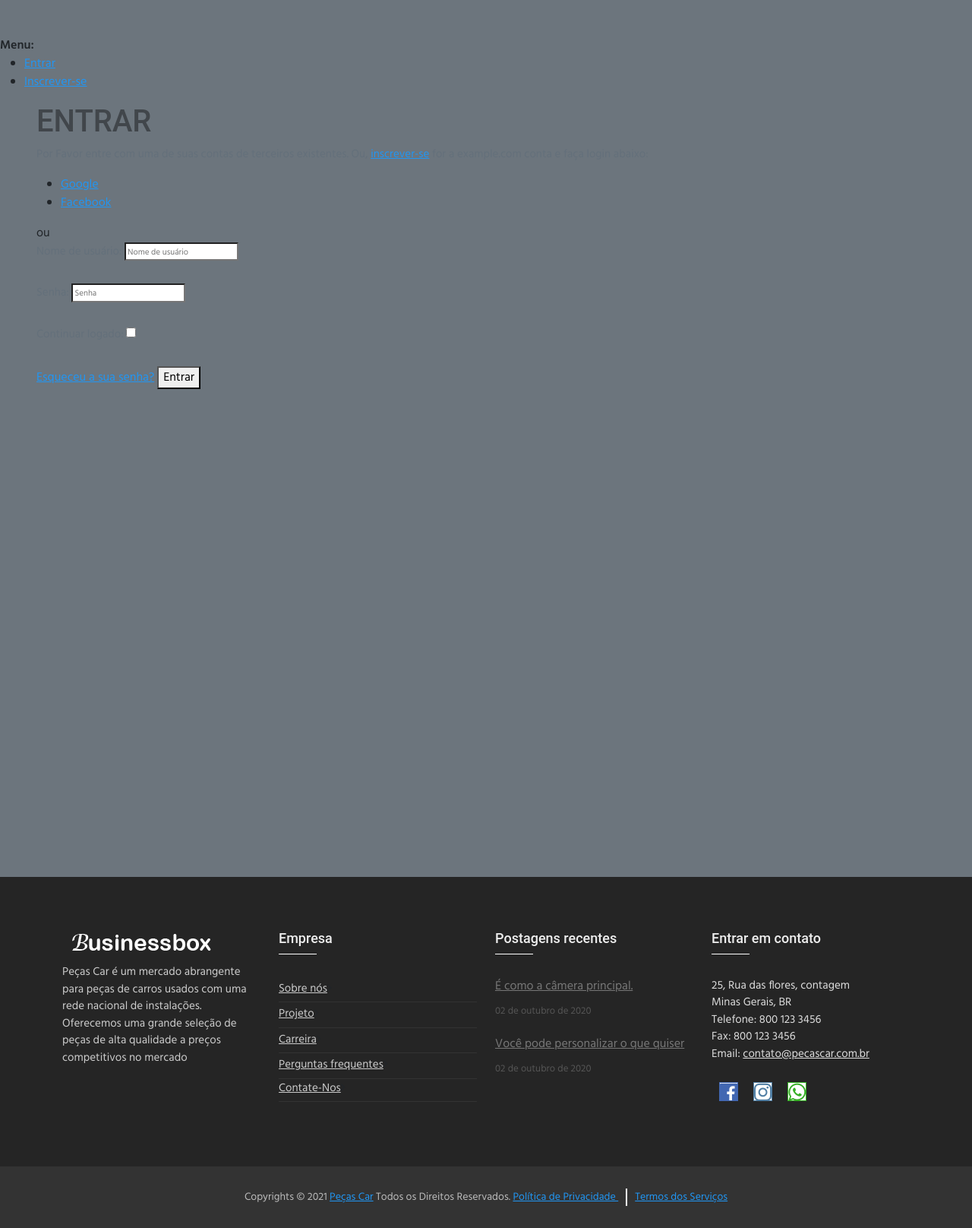
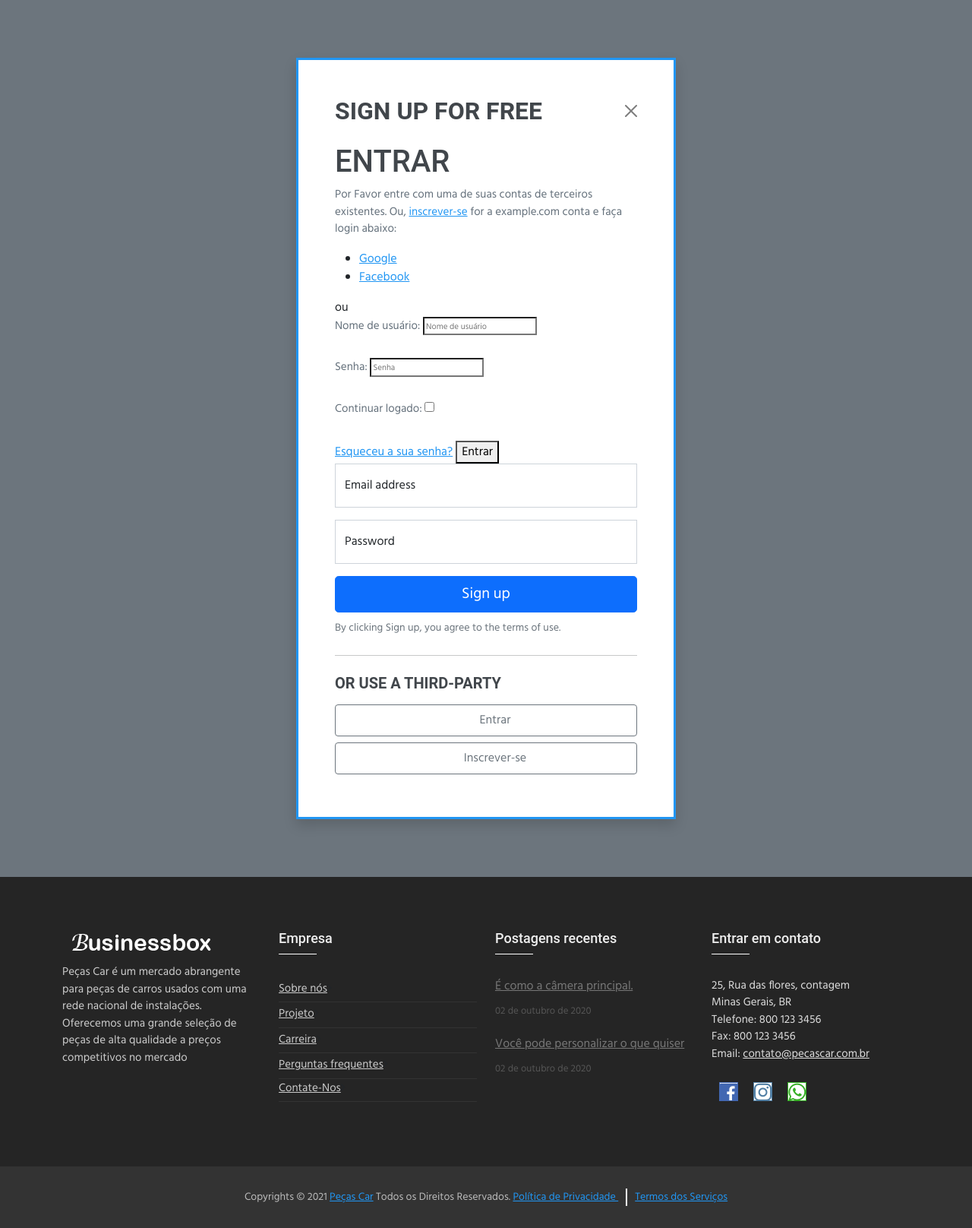
Before and after one commit to alfabar/pecas.vendas, a Django app: page /contas/entrar in a window 1280 px wide. Shown: the part 108-1724 px from the top of the page at 76% size. Run offline with Django 3.2, Linux system fonts and the light colour scheme; data that the repository does not hold is empty; parts of the project's set-up code (start-up, migrations or seed data) failed here and were passed over; some libraries are stand-ins or nearby versions.

Commit message:
atualizado

```diff
--- a/main/templates/account/base.html
+++ b/main/templates/account/base.html
@@ -1,12 +1,15 @@
 {% extends 'base.html' %} {% load static %} {% block content %}
-<div class="modal modal-signin position-static d-block bg-secondary py-5" tabindex="-1" role="dialog" id="modalSignin"> {% block body %} {% if messages %}
+
+
+
+<div class="b-example-divider"></div>
+
+<div class="modal modal-signin position-static d-block bg-secondary py-5" tabindex="-1" role="dialog" id="modalSignin">
     <div class="modal-dialog" role="document">
         <div class="modal-content rounded-5 shadow">
             <div class="modal-header p-5 pb-4 border-bottom-0">
-                <h2 class="fw-bold mb-0">Sign up for free</h2>
-                <button type="button" class="btn-close" data-bs-dismiss="modal" aria-label="Close"></button>
-            </div>
-            <div>
+                {% block body %} {% if messages %}
+
                 <strong>Messages:</strong>
                 <ul>
                     {% for message in messages %}
@@ -15,23 +18,54 @@
                 </ul>
             </div>
             {% endif %}
+            <!-- <h5 class="modal-title">Modal title</h5> -->
+            <h2 class="fw-bold mb-0">Sign up for free</h2>
+            <button type="button" class="btn-close" data-bs-dismiss="modal" aria-label="Close"></button>
+        </div>
 
-            <div>
-                <strong>Menu:</strong>
-                <ul>
-                    {% if user.is_authenticated %}
-                    <li><a href="{% url 'account_email' %}">Mude o e-mail</a></li>
-                    <li><a href="{% url 'account_logout' %}">Sair</a></li>
-                    {% else %}
-                    <li><a href="{% url 'account_login' %}">Entrar</a></li>
-                    <li><a href="{% url 'account_signup' %}">Inscrever-se</a></li>
-                    {% endif %}
-                </ul>
-            </div>
-            <div class="modal-body p-5 pt-0">
-                {% block conteudo %} {% endblock %} {% endblock %} {% block extra_body %} {% endblock %}
-            </div>
+        <div class="modal-body p-5 pt-0">
+            {% block conteudo %} {% endblock %} {% endblock %} {% block extra_body %} {% endblock %}
+            <form class="">
+                <div class="form-floating mb-3">
+                    <input type="email" class="form-control rounded-4" id="floatingInput" placeholder="name@example.com">
+                    <label for="floatingInput">Email address</label>
+                </div>
+                <div class="form-floating mb-3">
+                    <input type="password" class="form-control rounded-4" id="floatingPassword" placeholder="Password">
+                    <label for="floatingPassword">Password</label>
+                </div>
+                <button class="w-100 mb-2 btn btn-lg rounded-4 btn-primary" type="submit">Sign up</button>
+                <small class="text-muted">By clicking Sign up, you agree to the terms of use.</small>
+                <hr class="my-4">
+                <h2 class="fs-5 fw-bold mb-3">Or use a third-party</h2>
+
+                {% if user.is_authenticated %}
+
+                <a class="w-100 py-2 mb-2 btn btn-outline-primary rounded-4" href="{% url 'account_email' %}" type="button">
+                    <svg class="bi me-1" width="16" height="16">
+                            <use xlink:href="#twitter" /></svg> Mude o e-mail
+                </a>
+                <a class="w-100 py-2 mb-2 btn btn-outline-primary rounded-4" href="{% url 'account_logout' %}" type="submit">
+                    <svg class="bi me-1" width="16" height="16">
+                            <use xlink:href="#facebook" /></svg> Sair
+                </a>
+                {% else %}
+                <a class="w-100 py-2 mb-2 btn btn-outline-secondary rounded-4" href="{% url 'account_login' %}" type="submit">
+                    <svg class="bi me-1" width="16" height="16">
+                            <use xlink:href="#github" /></svg> Entrar
+                </a>
+                <a class="w-100 py-2 mb-2 btn btn-outline-secondary rounded-4" href="{% url 'account_signup' %}" type="submit">
+                    <svg class="bi me-1" width="16" height="16">
+                            <use xlink:href="#github" /></svg> Inscrever-se
+                </a>
+                {% endif %}
+
+            </form>
         </div>
     </div>
 </div>
+</div>
+
+<div class="b-example-divider"></div>
+
 {% endblock %}
```
